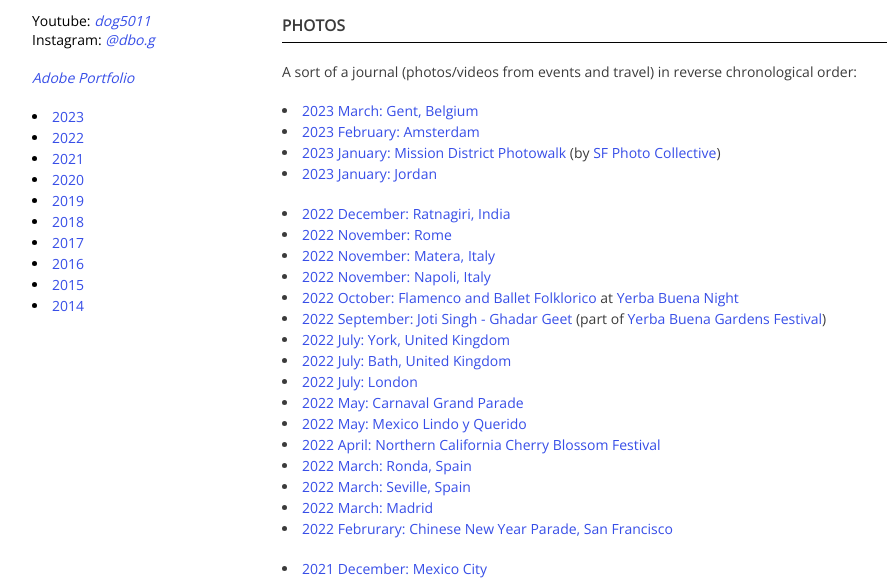
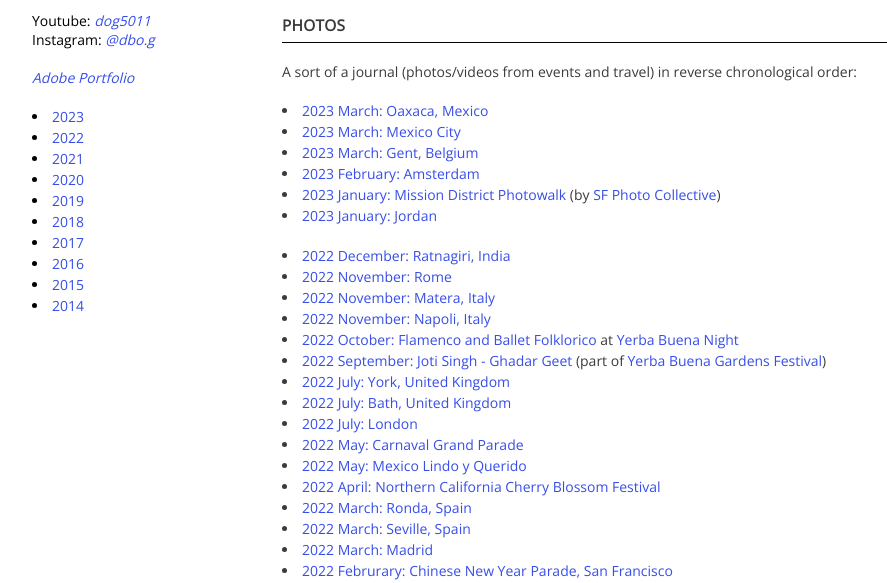
Before and after one commit to debog/debog.github.io, a plain HTML site: page misc.html in a window 1280 px wide. Shown: the part 145-728 px from the top of the page, without its empty margins (108-995 px from the left). Drawn offline with nearby package versions, Linux system fonts and the light colour scheme; a web font is replaced by a local one.

Commit message:
added recent albums

```diff
--- a/misc.html
+++ b/misc.html
@@ -41,6 +41,8 @@
         <br>
         A sort of a journal (photos/videos from events and travel) in reverse chronological order:<br><br>
         <a name="2023"></a>
+        <li><a href="https://photos.app.goo.gl/NAvCXttFfstfwnfw9", target=blank>2023 March: Oaxaca, Mexico</a></li>
+        <li><a href="https://photos.app.goo.gl/jsRx85zm6RwjwPV97", target=blank>2023 March: Mexico City</a></li>
         <li><a href="https://photos.app.goo.gl/N4JiyFByqwVxHeYdA", target=blank>2023 March: Gent, Belgium</a></li>
         <li><a href="https://photos.app.goo.gl/prKwnFQUK1HsYD6p6", target=blank>2023 February: Amsterdam</a></li>
         <li><a href="https://photos.app.goo.gl/pRmvboqW9ftbKWJf9", target=blank>2023 January: Mission District Photowalk</a> (by <a href="https://www.meetup.com/sf-photo-collective/", target=blank>SF Photo Collective</a>)</li>
```
